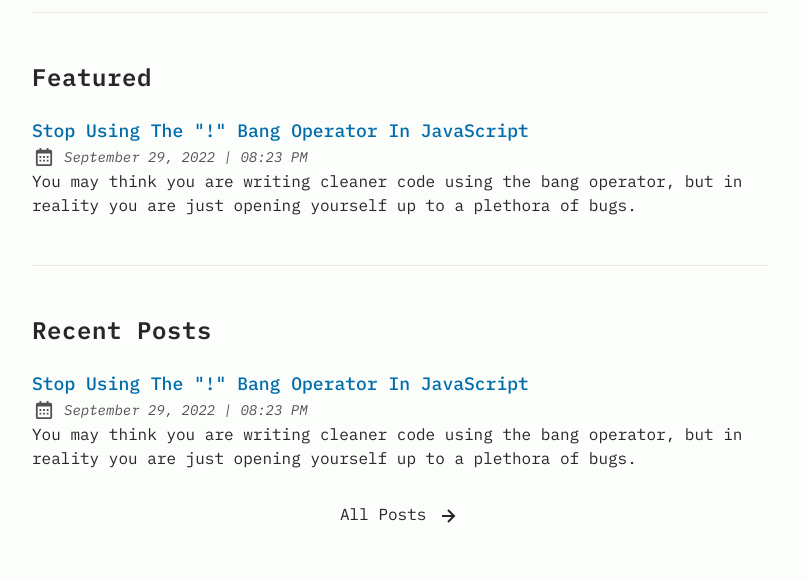
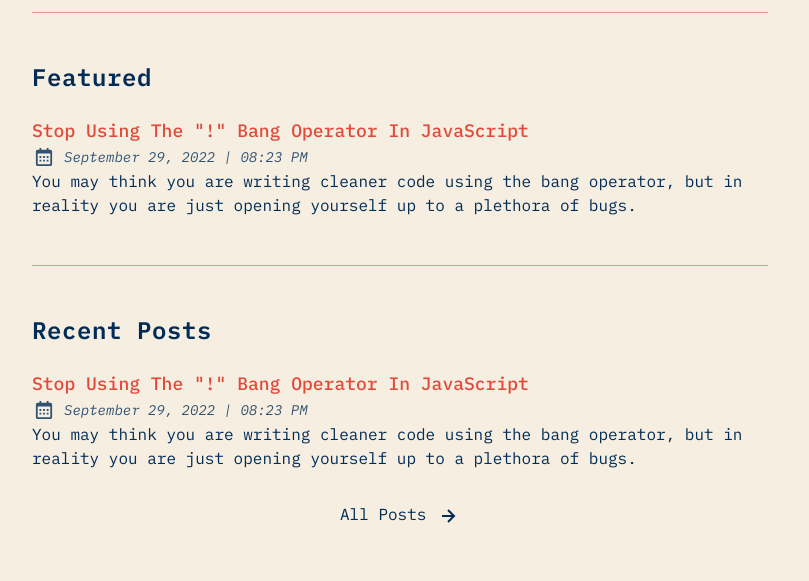
Before and after one commit to Jcanotorr06/blog, an Astro site: page / in a window 1280 px wide. Shown: the part 431-1012 px from the top of the page, without its empty margins (240-1049 px from the left). Built offline with nearby package versions, Linux system fonts and the light colour scheme; Astro itself is replaced by a stand-in of ours; some packages are replaced by stand-ins of ours.

Commit message:
style: update styles

```diff
--- a/src/styles/base.css
+++ b/src/styles/base.css
@@ -4,20 +4,20 @@
 
 @layer base {
   :root {
-    --color-fill: 251, 254, 251;
-    --color-text-base: 40, 39, 40;
-    --color-accent: 0, 108, 172;
-    --color-card: 230, 230, 230;
-    --color-card-muted: 205, 205, 205;
-    --color-border: 236, 233, 233;
+    --color-fill: 246, 238, 225;
+    --color-text-base: 1, 44, 86;
+    --color-accent: 225, 74, 57;
+    --color-card: 217, 209, 195;
+    --color-card-muted: 239, 216, 176;
+    --color-border: 220, 152, 145;
   }
   .theme-dark {
-    --color-fill: 47, 55, 65;
-    --color-text-base: 230, 230, 230;
-    --color-accent: 26, 217, 217;
-    --color-card: 63, 75, 90;
-    --color-card-muted: 89, 107, 129;
-    --color-border: 59, 70, 85;
+    --color-fill: 33, 35, 61;
+    --color-text-base: 244, 247, 245;
+    --color-accent: 255, 82, 86;
+    --color-card: 57, 60, 102;
+    --color-card-muted: 74, 78, 134;
+    --color-border: 177, 47, 50;
   }
   #sun-svg,
   .theme-dark #moon-svg {
```
